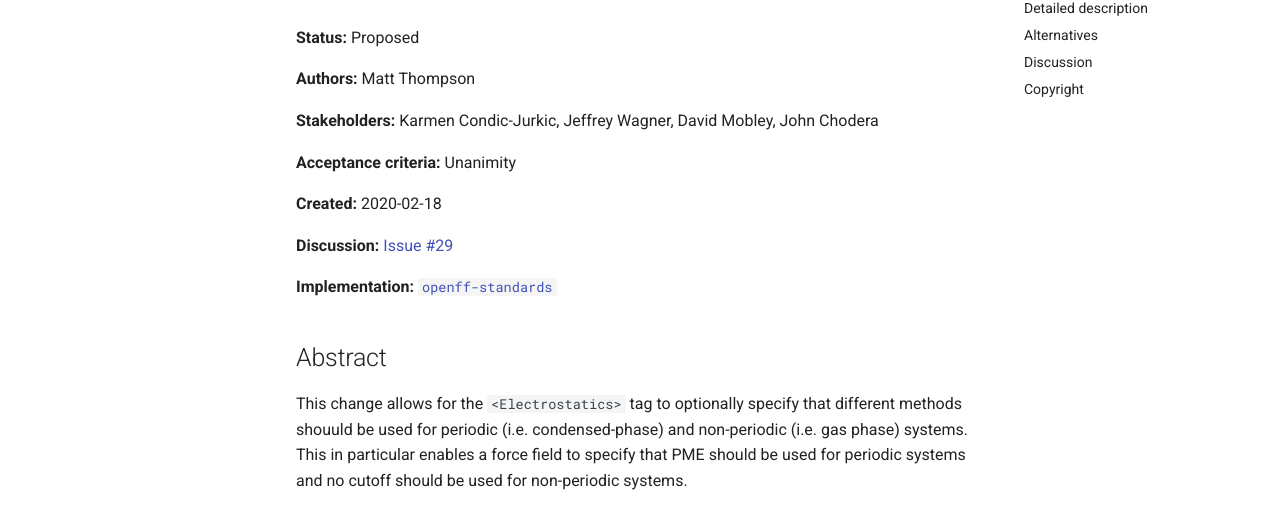
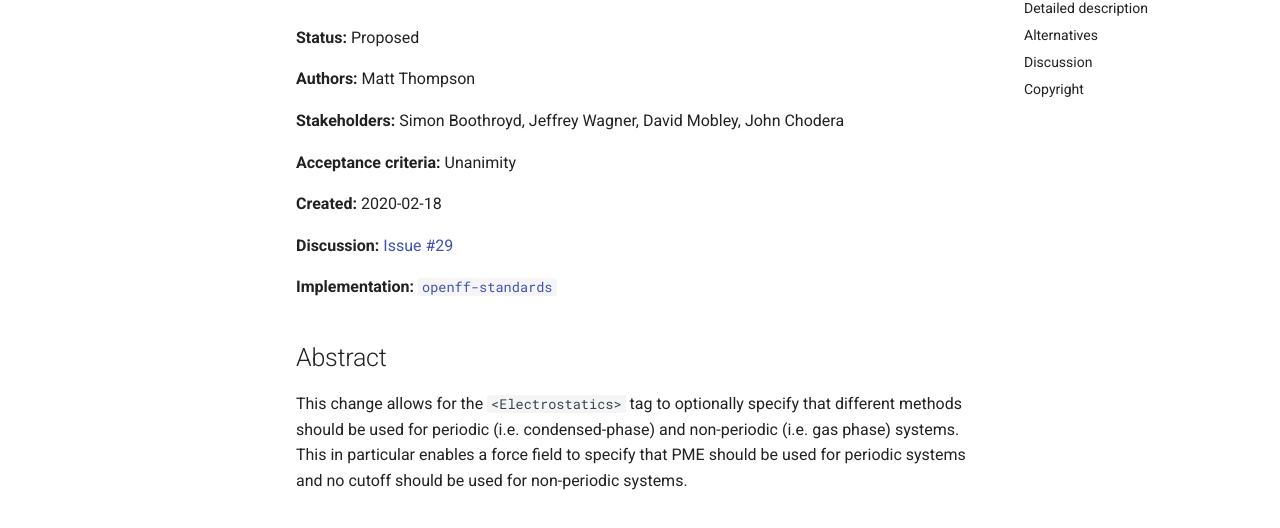
Before and after one commit to openforcefield/standards, an MkDocs documentation site: the page built from docs/enhancement-proposals/off-ep-0005.md, in a window 1280 px wide and 900 px high. Shown: the part 238-766 px from the top of the window. Built offline with MkDocs 1.6.1 and Material for MkDocs 9.7.7, drawn with Linux system fonts in a browser that asks for light colours; some of the changed text lies outside the part shown.

Commit message:
Fix typos

```diff
--- a/docs/enhancement-proposals/off-ep-0005.md
+++ b/docs/enhancement-proposals/off-ep-0005.md
@@ -4,7 +4,7 @@
 
 **Authors:** Matt Thompson
 
-**Stakeholders:** Karmen Condic-Jurkic, Jeffrey Wagner, David Mobley, John Chodera
+**Stakeholders:** Simon Boothroyd, Jeffrey Wagner, David Mobley, John Chodera
 
 **Acceptance criteria:** Unanimity
 
@@ -17,7 +17,7 @@
 ## Abstract
 
 This change allows for the `<Electrostatics>` tag to optionally specify that different methods
-shouuld be used for periodic (i.e. condensed-phase) and non-periodic (i.e. gas phase) systems. This
+should be used for periodic (i.e. condensed-phase) and non-periodic (i.e. gas phase) systems. This
 in particular enables a force field to specify that PME should be used for periodic systems and no
 cutoff should be used for non-periodic systems.
 
```
Also changed, not shown: other parts of docs/enhancement-proposals/off-ep-0005.md (+2 -2 lines).
